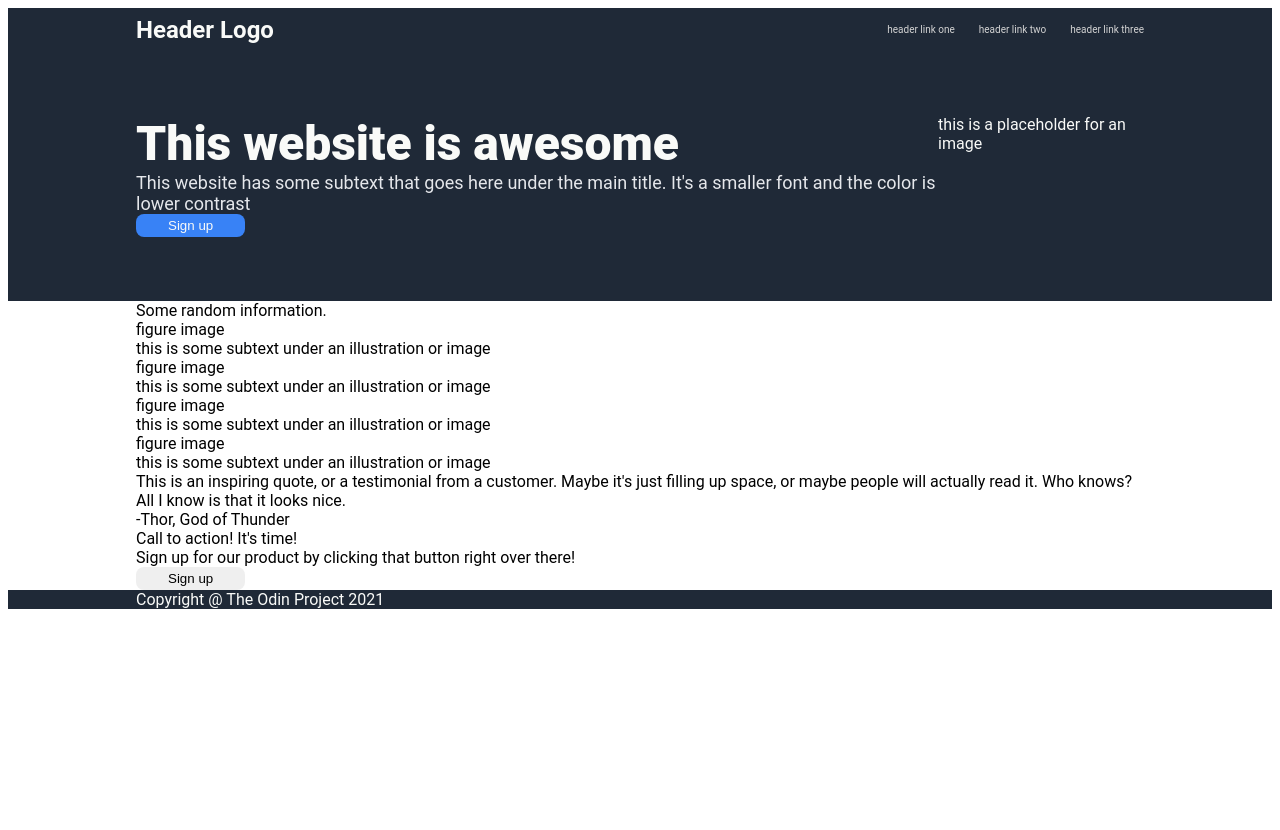
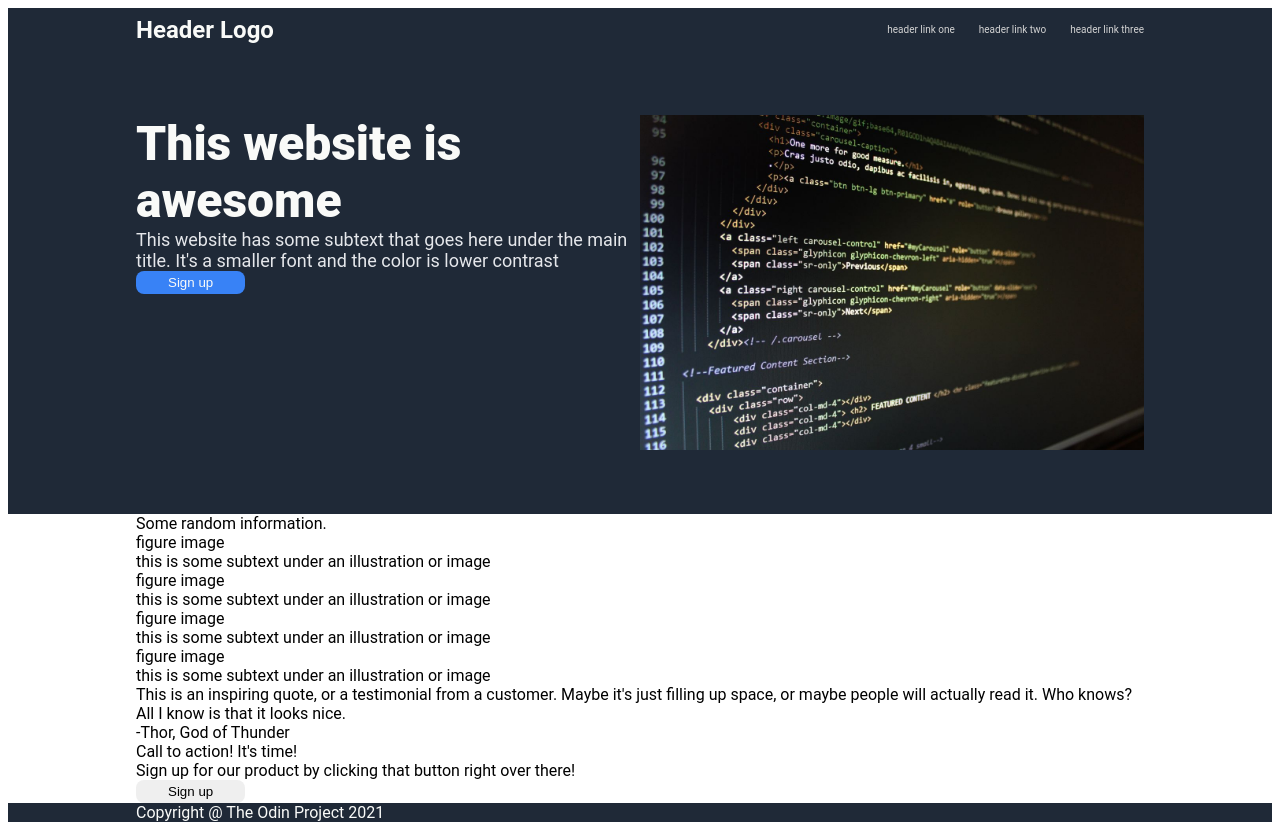
Before and after one commit to ShaunJX/landing-page, a plain HTML site: page index.html in a window 1280 px wide. Before the commit the page ends 800 px from the top, so only its background shows below. Drawn offline with Linux system fonts and the light colour scheme.

Commit message:
Add an image and its attribution

```diff
--- a/index.html
+++ b/index.html
@@ -21,7 +21,7 @@
             <div class="subtext">This website has some subtext that goes here under the main title. It's a smaller font and the color is lower contrast</div>
             <button class="full-blue-button">Sign up</button>
         </div>
-        <div class="image">this is a placeholder for an image</div>
+        <img src="img/pexels-pixabay-html-code.jpg" alt="html code on a screen" width="50%" height="auto">
     </div>
     <div class="section-two">
         <div class="text">Some random information.</div>
```
Also changed, not shown: img/pexels-pixabay-html-code.jpg (added), 1 other file.
